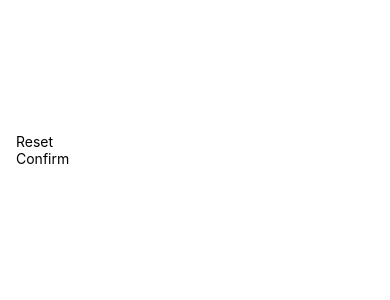
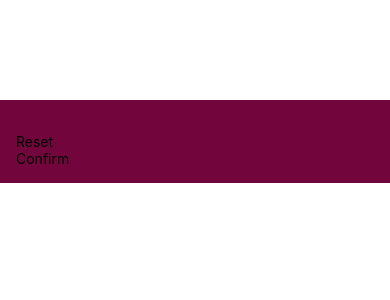
Before and after one commit to KalZheng/RN-NumberMiniGame, a React Native app: screen / in a window 390 px wide. Shown: the top 300 px of the page. Built offline with nearby package versions, Linux system fonts and the light colour scheme.

Commit message:
mistake for comment, it is the game start screen

```diff
--- a/screens/StartGameScreen.js
+++ b/screens/StartGameScreen.js
@@ -15,8 +15,9 @@ export default StartGameScreen;
 
 const styles = StyleSheet.create({
     inputContainer: {
-        flex: 1,
+        // flex: 1,
         padding: 16,
         marginTop: 100,
+        backgroundColor: '#72063c',
     }
 });
```
